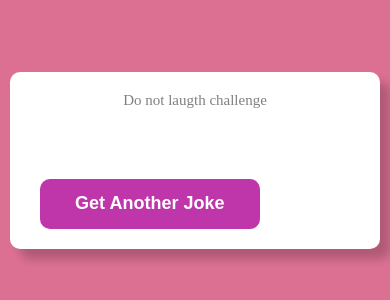
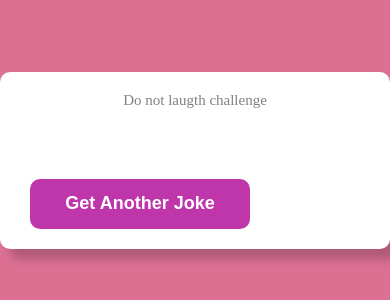
Before and after one commit to ArthurKouam/Dad-joke, a plain HTML site: page index.html in a window 390 px wide. Shown: the part 262-562 px from the top of the page. Drawn offline with Linux system fonts and the light colour scheme; no server answers.

Commit message:
Update style.css

```diff
--- a/style.css
+++ b/style.css
@@ -17,7 +17,6 @@ div{
     background-color: white;
     padding: 20px 30px;
     width: 700px;
-    max-width: 95%;
     border-radius: 10px;
     box-shadow: 10px 10px 10px rgba(0,0,0,0.2);
     text-align: center;
@@ -58,5 +57,6 @@ div button:active{
 		display: flex;
 		flex-direction: column;
 		justify-content: space-around;
+		with: 400px;
 }
 }
```
